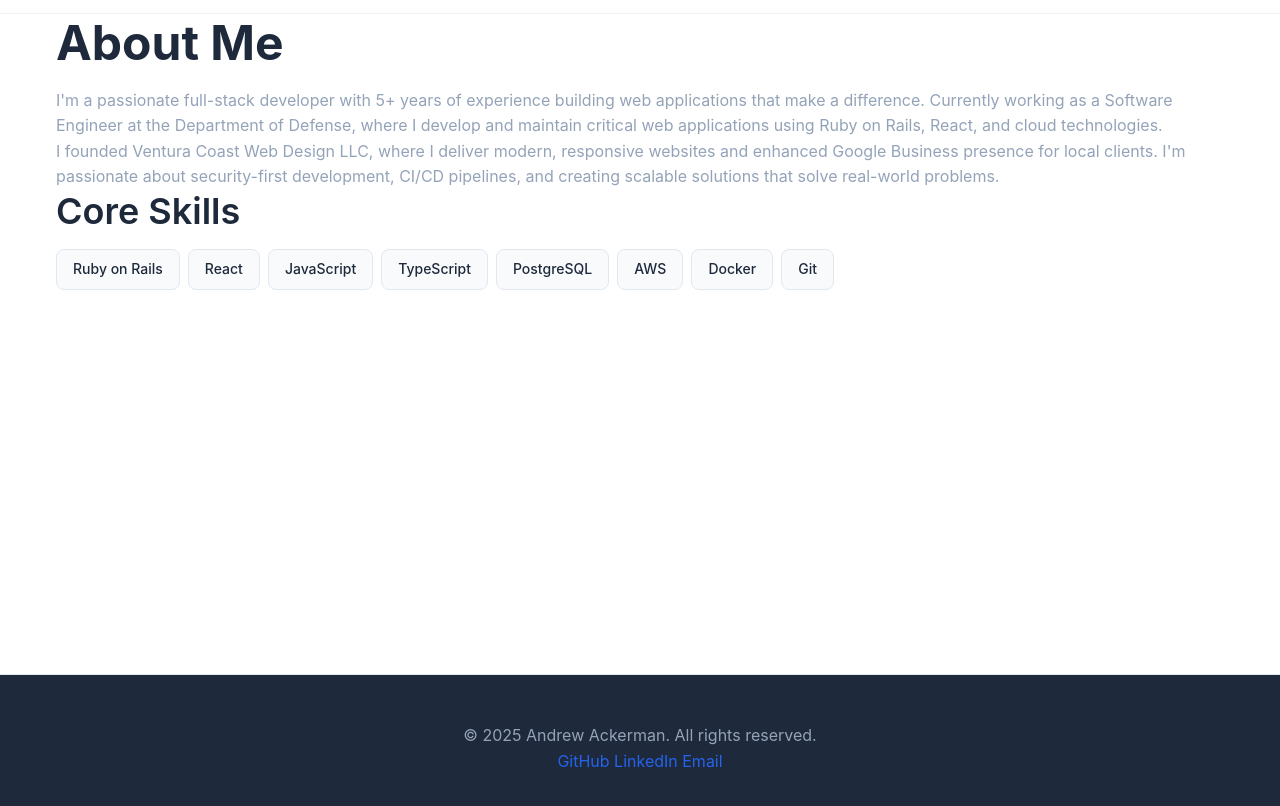
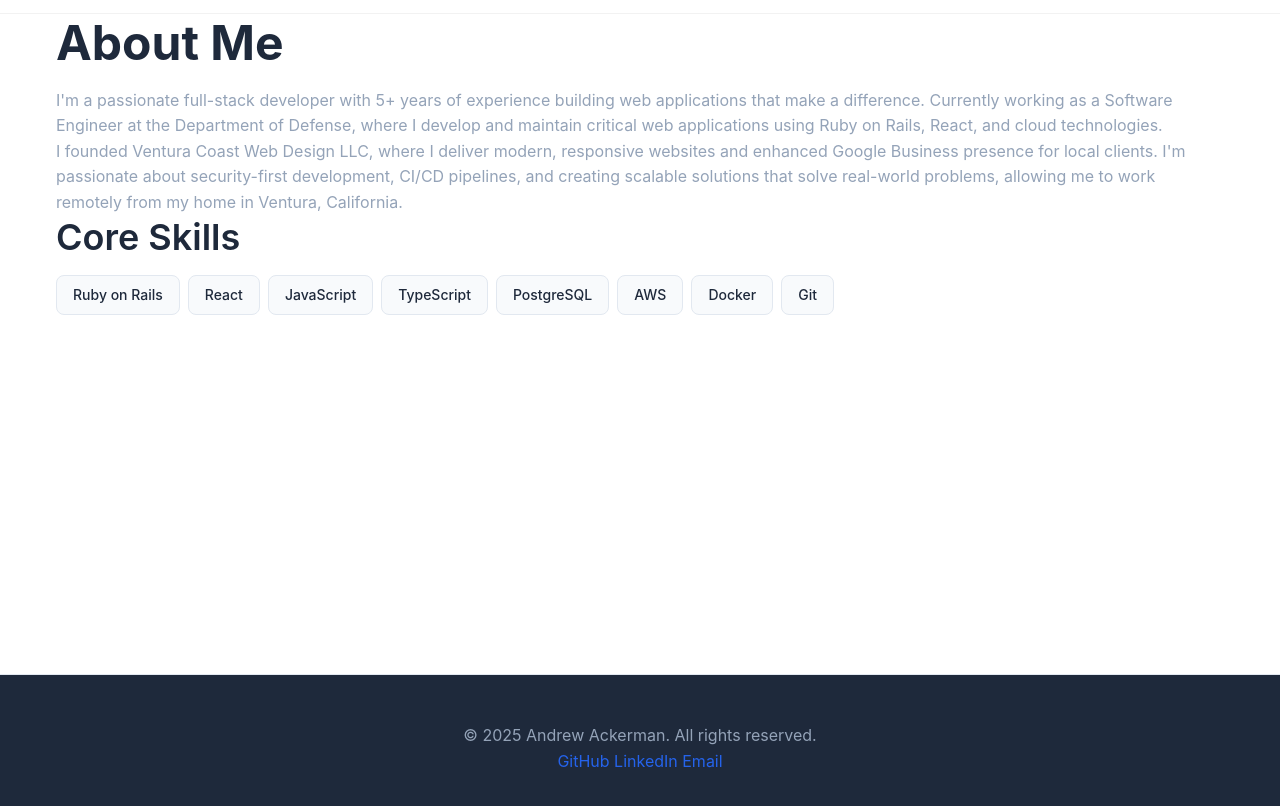
Before and after one commit to ackers93/my-portfolio, an Eleventy site: page src/about.njk in a window 1280 px wide. Shown: the part 48-854 px from the top of the page. Built offline with nearby package versions, Linux system fonts and the light colour scheme; Eleventy itself is replaced by a stand-in of ours; files that its build step writes are made by us from their sources.

Commit message:
Update about.njk

```diff
--- a/src/about.njk
+++ b/src/about.njk
@@ -9,7 +9,7 @@ description: "Learn more about Andrew Ackerman, full stack developer with 5+ yea
     <h1>About Me</h1>
     <p>I'm a passionate full-stack developer with 5+ years of experience building web applications that make a difference. Currently working as a Software Engineer at the Department of Defense, where I develop and maintain critical web applications using Ruby on Rails, React, and cloud technologies.</p>
 
-    <p>I founded Ventura Coast Web Design LLC, where I deliver modern, responsive websites and enhanced Google Business presence for local clients. I'm passionate about security-first development, CI/CD pipelines, and creating scalable solutions that solve real-world problems.</p>
+    <p>I founded Ventura Coast Web Design LLC, where I deliver modern, responsive websites and enhanced Google Business presence for local clients. I'm passionate about security-first development, CI/CD pipelines, and creating scalable solutions that solve real-world problems, allowing me to work remotely from my home in Ventura, California.</p>
 
     <h2>Core Skills</h2>
     <div class="skills__grid">
```
